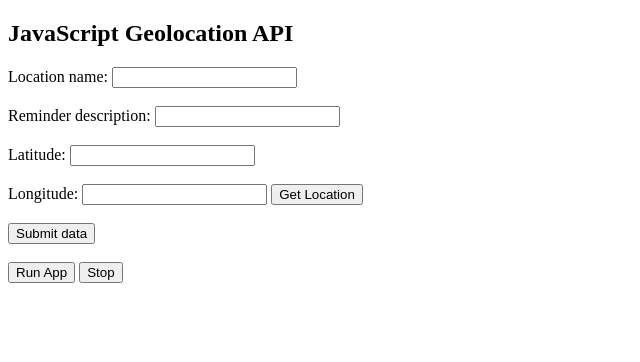
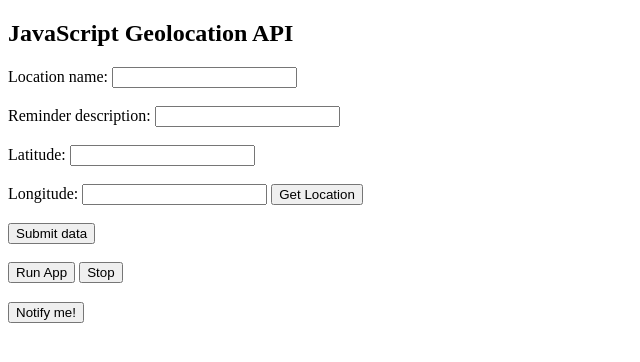
Before and after one commit to lionwhyte/lionwhyte.github.io, a plain HTML site: page index.html in a window 1280 px wide. Shown: the whole page, without its empty margins (0-640 px from the left). Drawn offline with Linux system fonts and the light colour scheme.

Commit message:
add notification

```diff
--- a/index.html
+++ b/index.html
@@ -26,7 +26,7 @@
 
         <p id="storage"></p>
 
-
+        <button onclick="notifyMe()">Notify me!</button>
         <script src="script.js"></script>
     </body>
 </html>
--- a/script.js
+++ b/script.js
@@ -68,3 +68,29 @@ stop_app.onclick = () => {
         app_status.innerHTML = ""
     };
 };
+
+function notifyMe() {
+    // Let's check if the browser supports notifications
+    if (!("Notification" in window)) {
+        alert("This browser does not support desktop notification");
+    }
+
+    // Let's check whether notification permissions have already been granted
+    else if (Notification.permission === "granted") {
+        // If it's okay let's create a notification
+        let notification = new Notification("Hi there friend!");
+    }
+
+    // Otherwise, we need to ask the user for permission
+    else if (Notification.permission !== "denied") {
+        Notification.requestPermission().then(function (permission) {
+            // If the user accepts, let's create a notification
+            if (permission === "granted") {
+                let notification = new Notification("Hi there friend!");
+            }
+        });
+    }
+
+    // At last, if the user has denied notifications, and you
+    // want to be respectful there is no need to bother them anymore.
+}
```
